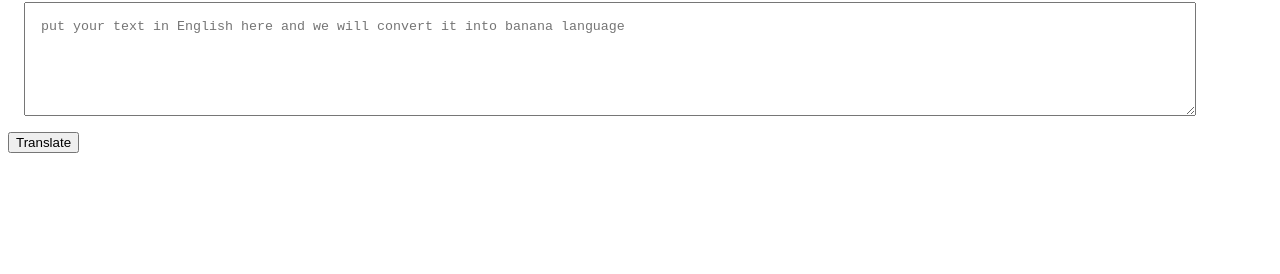
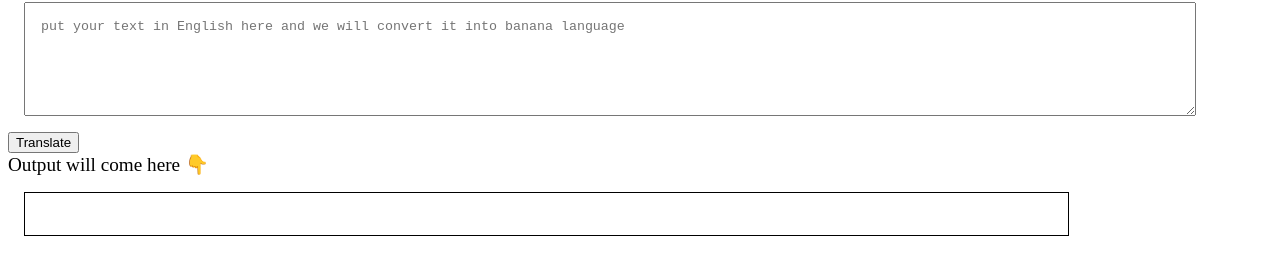
Before and after one commit to AnujTiwari27/banana-speak, a plain HTML site: page index.html in a window 1280 px wide. Shown: the part 78-352 px from the top of the page. Drawn offline with Linux system fonts and the light colour scheme.

Commit message:
input output processing done

```diff
--- a/app.js
+++ b/app.js
@@ -1,11 +1,11 @@
 var btnTranslate = document.querySelector("#btn-translate");
 var txtInput = document.querySelector("#txt-input");
+var outputDiv = document.querySelector("#output");
 
-console.log(txtInput);
+
 
 function clickHandler(){
-    console.log("clicked!");
-    console.log("input", txtInput.value)
+   outputDiv.innerText = "sdajivavdavj " + txtInput.value;
 };
 
 btnTranslate.addEventListener("click", clickHandler)
--- a/index.html
+++ b/index.html
@@ -12,6 +12,14 @@
             margin: 1rem;
             padding: 1rem;
         }
+
+        #output {
+            border: 1px solid black;
+            height: 10px;
+            width: 80%;
+            margin: 1rem;
+            padding: 1rem;
+        }
     </style>
 
 <body>
@@ -20,6 +28,10 @@
     placeholder="put your text in English here and we will convert it into banana language"></textarea>
     <button id="btn-translate">Translate</button>
 
+    <div style="font-size: larger;">Output will come here 👇</div>
+    <div id="output"></div>
+
     <script src="app.js" type="text/javascript"></script>
+
 </body>
 </html>
```
